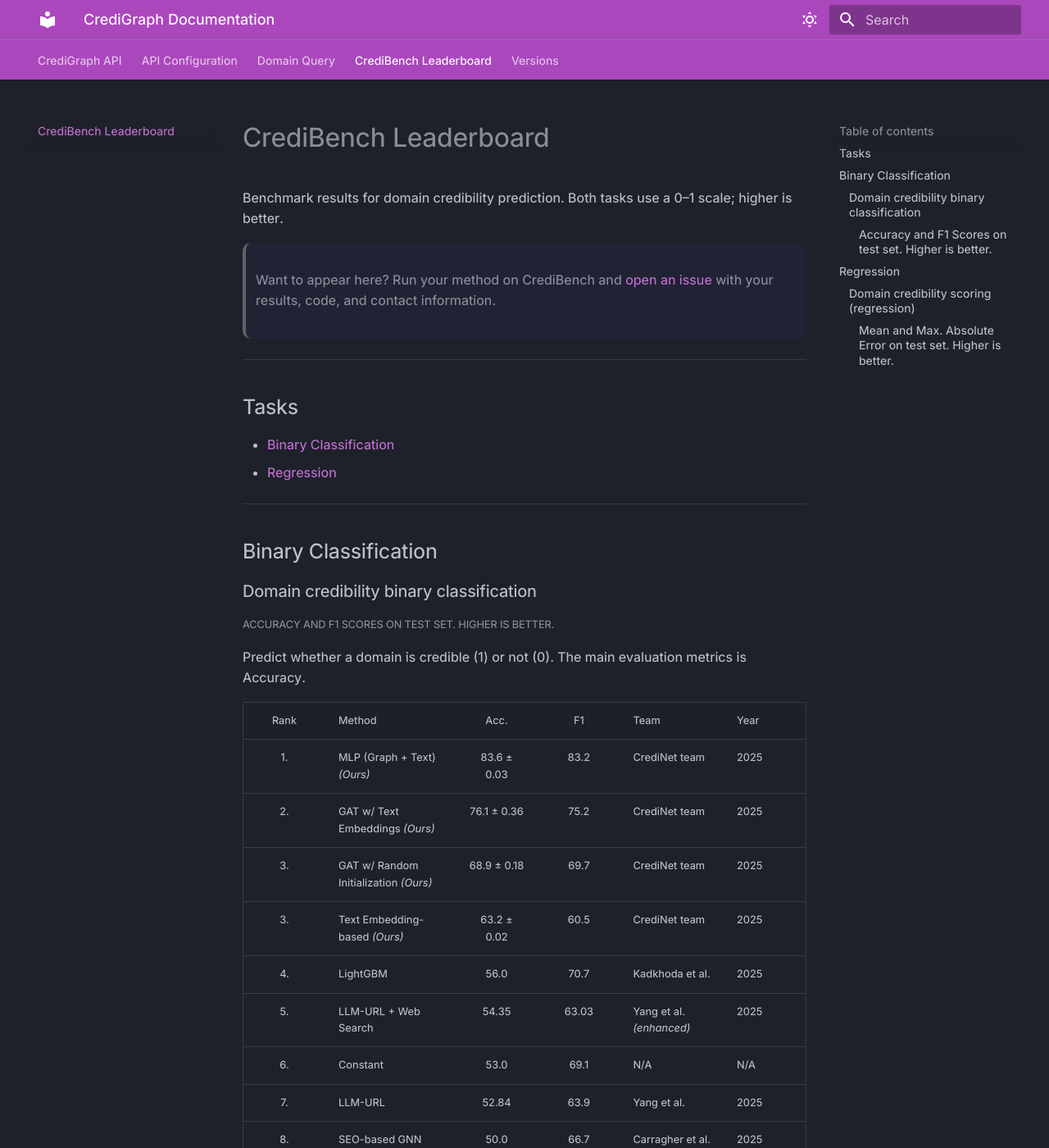
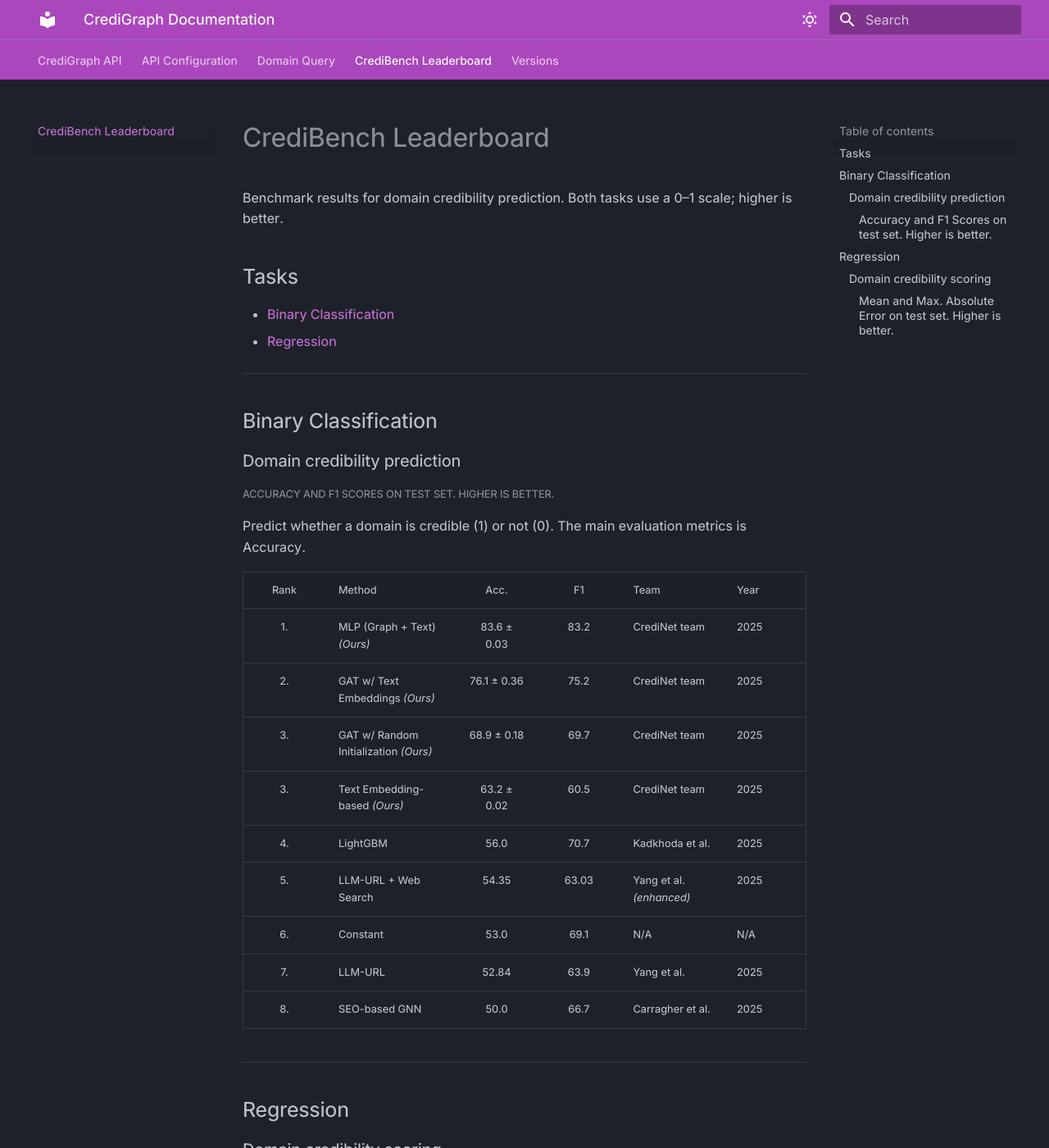
Before and after one commit to credi-net/CrediNet, an MkDocs documentation site: the page built from docs/leaderboard.md, in a window 1280 px wide and 1400 px high. Shown: the whole window at 82% size. Built offline with MkDocs 1.6.1 and Material for MkDocs 9.7.7, drawn with Linux system fonts in a browser that asks for light colours; some web fonts are replaced; some of the changed text lies outside the part shown.

Commit message:
adjustents to leaderboard page

```diff
--- a/docs/leaderboard.md
+++ b/docs/leaderboard.md
@@ -2,9 +2,6 @@
 
 Benchmark results for domain credibility prediction. Both tasks use a **0–1 scale; higher is better**.
 
-> **Want to appear here?** Run your method on CrediBench and [open an issue](https://github.com/credi-net/CrediNet/issues) with your results, code, and contact information.
-
----
 
 ## Tasks
 
@@ -15,7 +12,7 @@
 
 ## Binary Classification
 
-### Domain credibility binary classification
+### Domain credibility prediction
 
 ##### Accuracy and F1 Scores on test set. **Higher is better.**
 
@@ -40,7 +37,7 @@
 
 ## Regression
 
-### Domain credibility scoring (regression)
+### Domain credibility scoring
 
 ##### Mean and Max. Absolute Error on test set. **Higher is better.**
 
```
Also changed, not shown: other parts of docs/leaderboard.md (+5 -0 lines).
